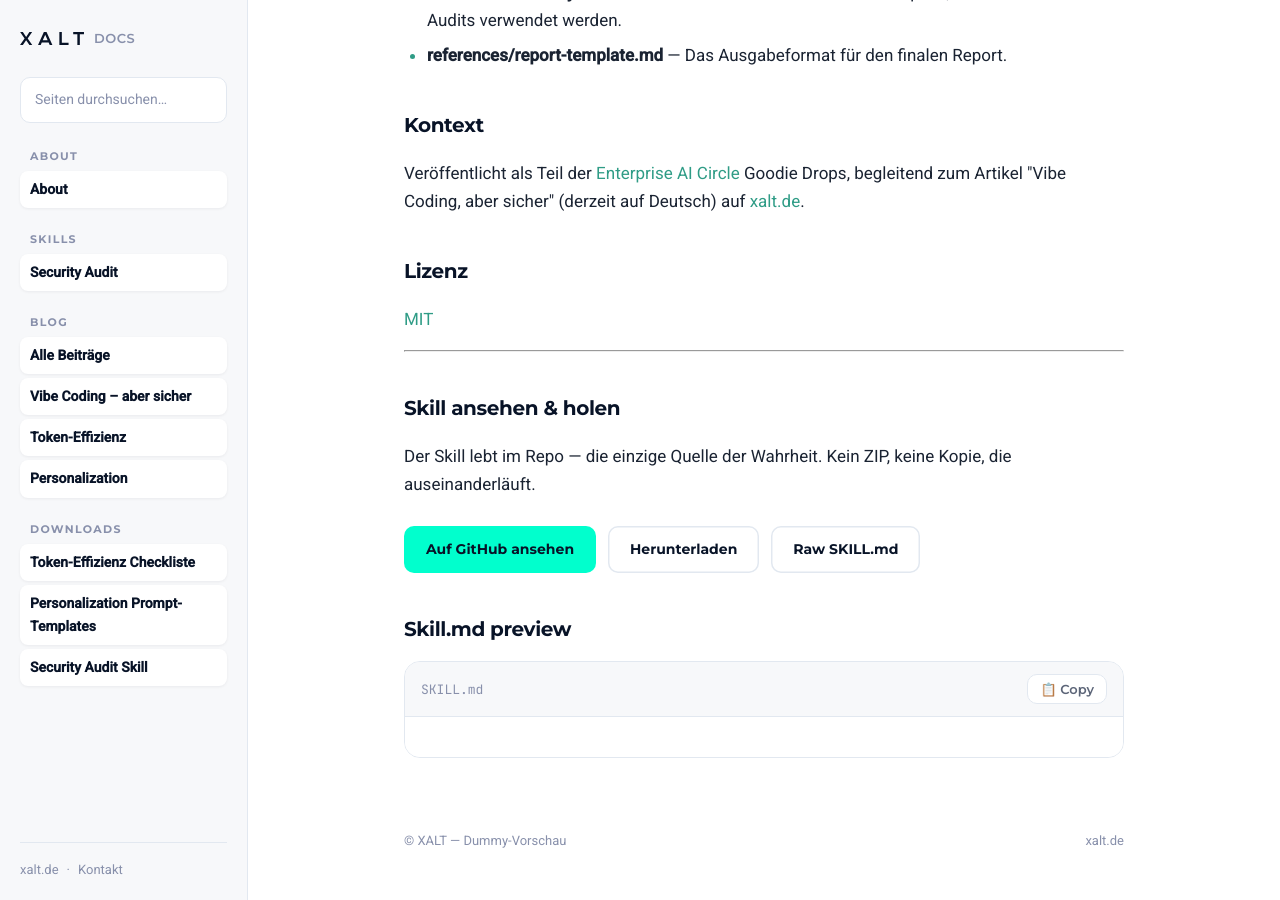
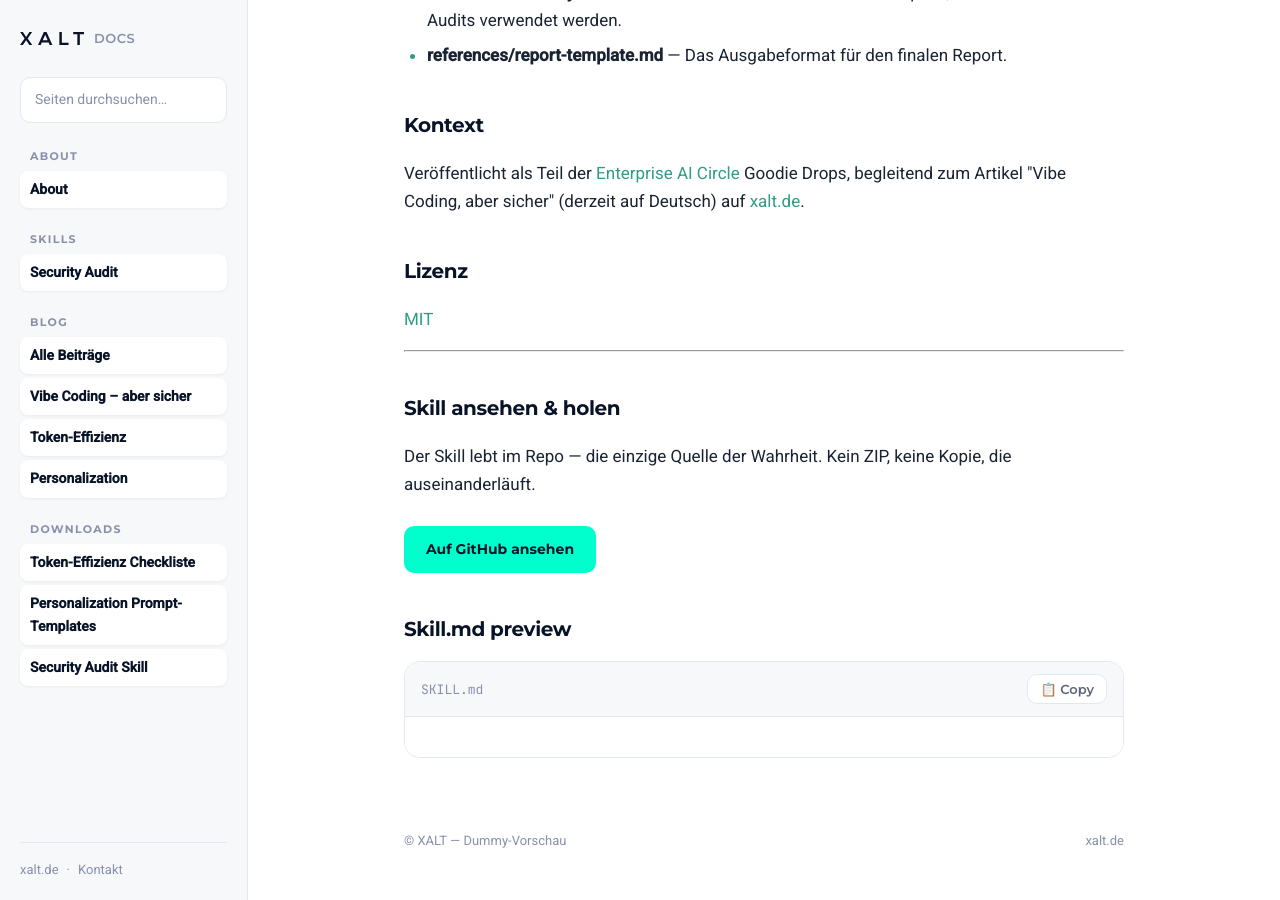
Before and after one commit to Enterprise-AI-Circle/agent-skills, a Jekyll site: the page built from downloads/security-audit.html, in a window 1280 px wide and 900 px high, scrolled down 2780 px. Built offline with Jekyll 4.4.1, drawn with Linux system fonts in a browser that asks for light colours.

Commit message:
remove: Download-Button + Raw SKILL.md Button — Preview reicht, Download widerspricht 'keine Kopie'-Prinzip

```diff
--- a/downloads/security-audit.html
+++ b/downloads/security-audit.html
@@ -80,8 +80,6 @@ permalink: /downloads/security-audit.html
   <p>Der Skill lebt im Repo — die einzige Quelle der Wahrheit. Kein ZIP, keine Kopie, die auseinanderläuft.</p>
   <div class="cta-row">
     <a class="btn btn-primary" href="https://github.com/Enterprise-AI-Circle/agent-skills/tree/main/agent-skills/security-audit" rel="noopener">Auf GitHub ansehen</a>
-    <a class="btn btn-ghost download-btn" href="https://raw.githubusercontent.com/Enterprise-AI-Circle/agent-skills/main/agent-skills/security-audit/SKILL.md" data-filename="security-audit.md">Herunterladen</a>
-    <a class="btn btn-ghost preview-trigger" href="https://raw.githubusercontent.com/Enterprise-AI-Circle/agent-skills/main/agent-skills/security-audit/SKILL.md" data-preview="https://raw.githubusercontent.com/Enterprise-AI-Circle/agent-skills/main/agent-skills/security-audit/SKILL.md" data-target="security-content">Raw SKILL.md</a>
   </div>
 
   <h2>Skill.md preview</h2>
```
